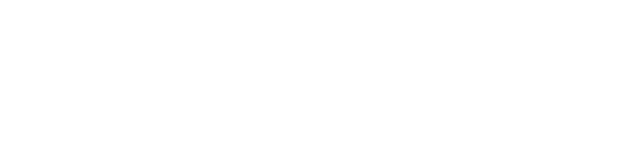
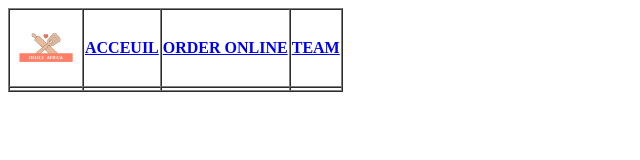
Before and after one commit to Emefao/delice_africa, a plain HTML site: page index.html in a window 1280 px wide. Shown: the whole page, without its empty margins (0-640 px from the left). Drawn offline with Linux system fonts and the light colour scheme.

Commit message:
header en cour

```diff
--- a/index.html
+++ b/index.html
@@ -5,9 +5,35 @@
     <meta http-equiv="X-UA-Compatible" content="IE=edge">
     <meta name="viewport" content="width=device-width, initial-scale=1.0">
     <link rel="stylesheet" href="index.css">
-    <title>Document</title>
+    <title>brief projet html</title>
 </head>
 <body>
+    <div>
+        <table border="1px" celpadding="0px" cellspacing="0px">
+            <div>
+                <thead>
+                    <tr>
+                        <th>
+                            <img src="img/logo restaurant.png" alt="" width="70px">
+                        </th>
+                        <th><a href="##ACCUEIL">ACCEUIL</a></th>
+                        <th><a href="##ORDER ONLINE">ORDER ONLINE</a></th>
+                        <th><a href="##TEAM">TEAM</a></th>
+                    </tr>
+                    <tr>
+                        <td></td>
+                        <td></td>
+                        <td></td>
+                        <td></td>
+
+                    </tr>
+                </thead>
+                <tbody>
+
+                </tbody>
+            </div>
+        </table>
+    </div>
 
 </body>
 </html>
```
Also changed, not shown: img/20673.png (added), img/aime.jpeg (added), img/ensemble.jpeg (added), img/facebook.png (added), img/gros grain.jpeg (added), img/integration-carte-google-maps.jpeg (added), img/localisation.jpeg (added), img/logo restaurant.png (added), img/mac mamps.jpeg (added), img/mouskador-removebg-preview.png (added), img/mouskador2-removebg-preview.png (added), img/part1.jpeg (added), img/part2.png (added), img/partenaire.jpeg (added), 4 more files.
